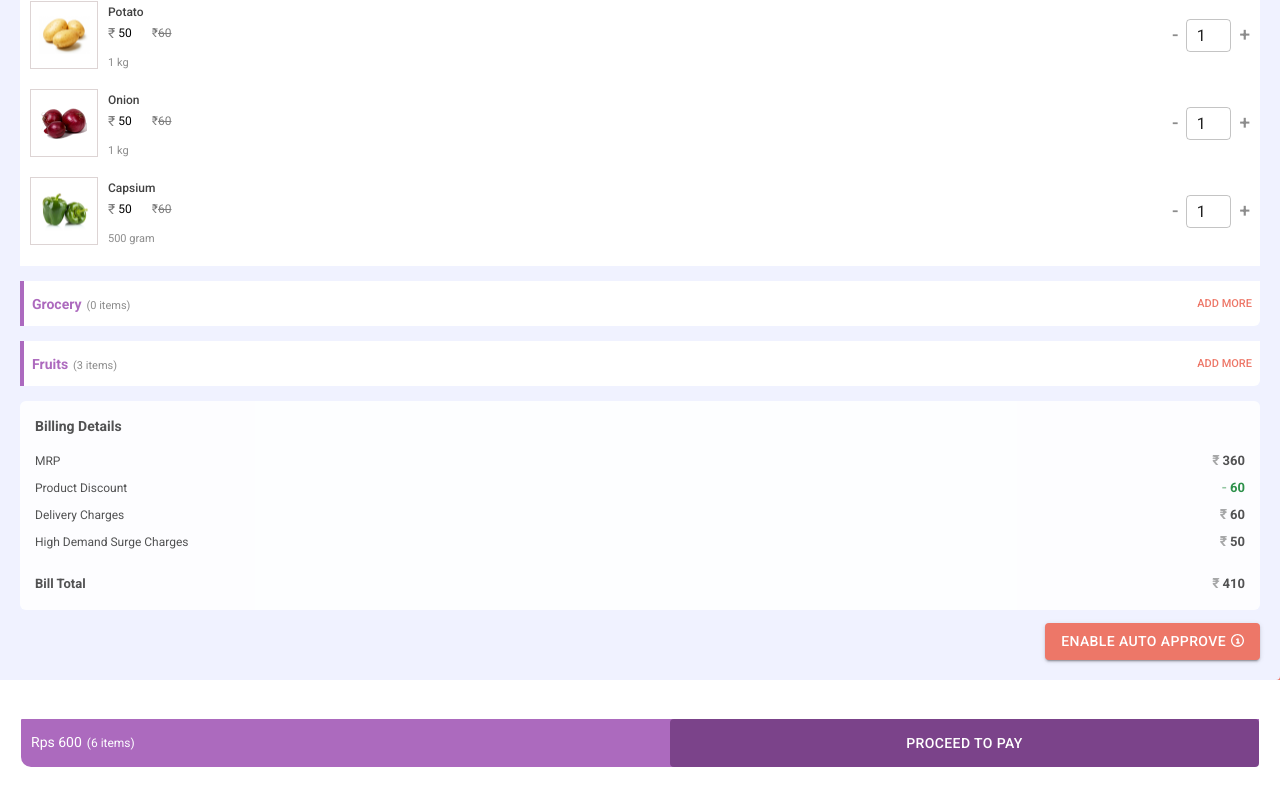
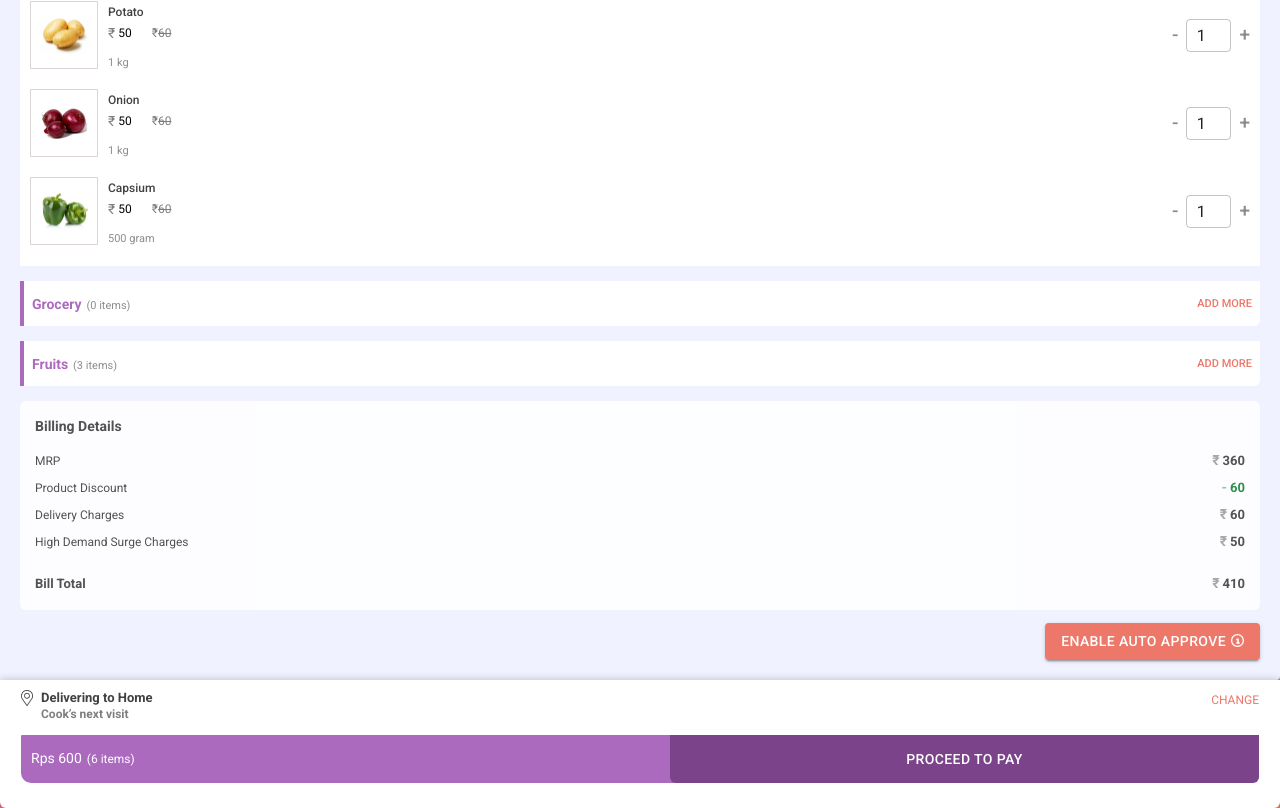
Before and after one commit to anshultanwani/Saab, a React (Create React App) app: page /stock-refill in a window 1280 px wide. Shown: the part 268-1076 px from the top of the page. Built offline with nearby package versions, Linux system fonts and the light colour scheme.

Commit message:
stockrefill footer

```diff
--- a/src/components/manageveggies.scss
+++ b/src/components/manageveggies.scss
@@ -10,6 +10,7 @@
         width: 100%;
         text-align: center;
         margin-right: 85px;
+        margin-bottom: 63px;
 
         h6 {
             font-size: 16px;
--- a/src/components/stockrefill-button.scss
+++ b/src/components/stockrefill-button.scss
@@ -1,7 +1,54 @@
 .address-details {
     background-color: #fff;
-    padding: 39px 21px 38px;
+    padding: 10px 21px 25px;
     margin: 0px 0 0;
+    box-shadow: 0px 0px 9px rgb(0 0 0 / 23%);
+    border-radius: 0px 0px 6px 6px;
+
+    .address {
+        display: flex;
+        margin-bottom: 14px;
+
+        .left {
+            width: 50%;
+            text-align: left;
+
+            p {
+                margin: 0;
+                padding: 0;
+                font-size: 15px;
+                font-weight: 600;
+            }
+
+            p:first-child {
+                margin-bottom: 0px;
+                color: #414141;
+                font-size: 13px;
+                line-height: 8px;
+
+                span {
+                    display: inline-block;
+                    vertical-align: middle;
+                    margin-right: 8px;
+                }
+            }
+
+            p:nth-child(2) {
+                opacity: 0.5;
+                padding-left: 20px;
+                font-size: 12px;
+            }
+        }
+
+        .right {
+            width: 50%;
+            text-align: right;
+            font-size: 12px;
+            color: #ED7768;
+            padding-top: 3px;
+        }
+    }
+
     .stockrefill-button-sec {
         background-color: #AC6ABE;
         padding: 0;
@@ -9,29 +56,35 @@
         border-radius: 1px 0px 10px 10px;
         margin: 0;
     }
+
     .stockrefillebtn-label-holder {
         display: flex;
+
         .button-text {
             width: 55%;
             text-align: center;
             padding: 15px 10px 10px 10px;
             text-align: left;
             font-size: 14px;
+
             span {
                 font-size: 12px;
                 margin-left: 5px;
                 color: #FDFEFF;
             }
         }
+
         .btn-holder {
             width: 50%;
-          button {
+
+            button {
                 background-color: #7B438A;
                 width: 100%;
                 margin: 0;
                 box-shadow: none;
                 padding: 12px 10px 12px 10px;
                 text-align: center;
+                border-radius: 0 0 6px 6px;
             }
         }
     }
--- a/src/pages/StockRefill.jsx
+++ b/src/pages/StockRefill.jsx
@@ -126,6 +126,15 @@ const StockRefill = props => {
                 </div>
             </div>
             <div className='address-details'>
+                <div className='address'>
+                    <div className='left'>
+                        <p><span><img src={require("../assets/images/"+"address-icon.png").default}/></span>Delivering to Home</p>
+                        <p>Cook’s next visit </p>
+                    </div>
+                    <div className='right'>
+                        CHANGE
+                    </div>
+                </div>
                 <StockRefillButton/>
                 </div>
         </div>
```
Also changed, not shown: src/assets/images/address-icon.png (added).
